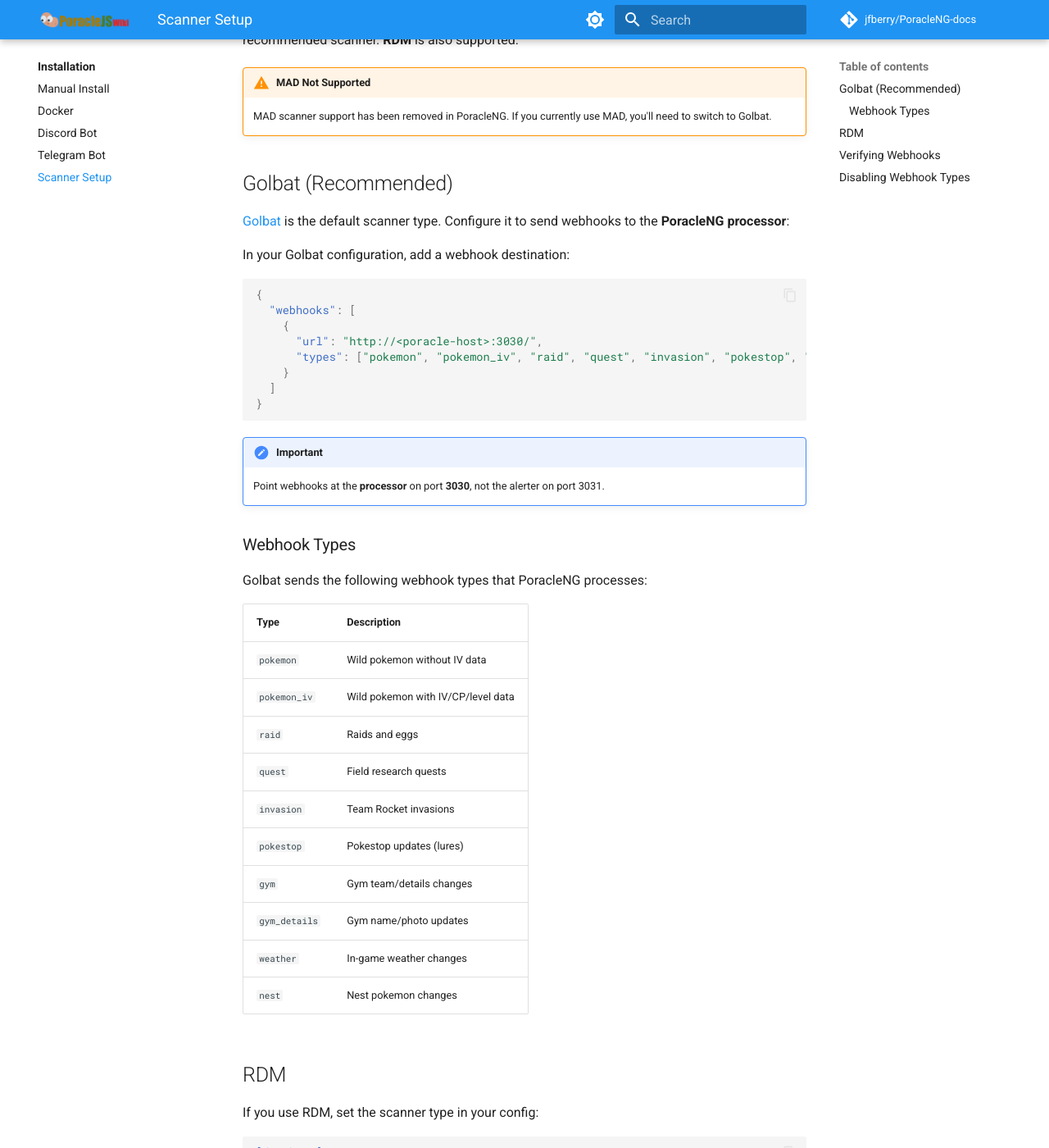
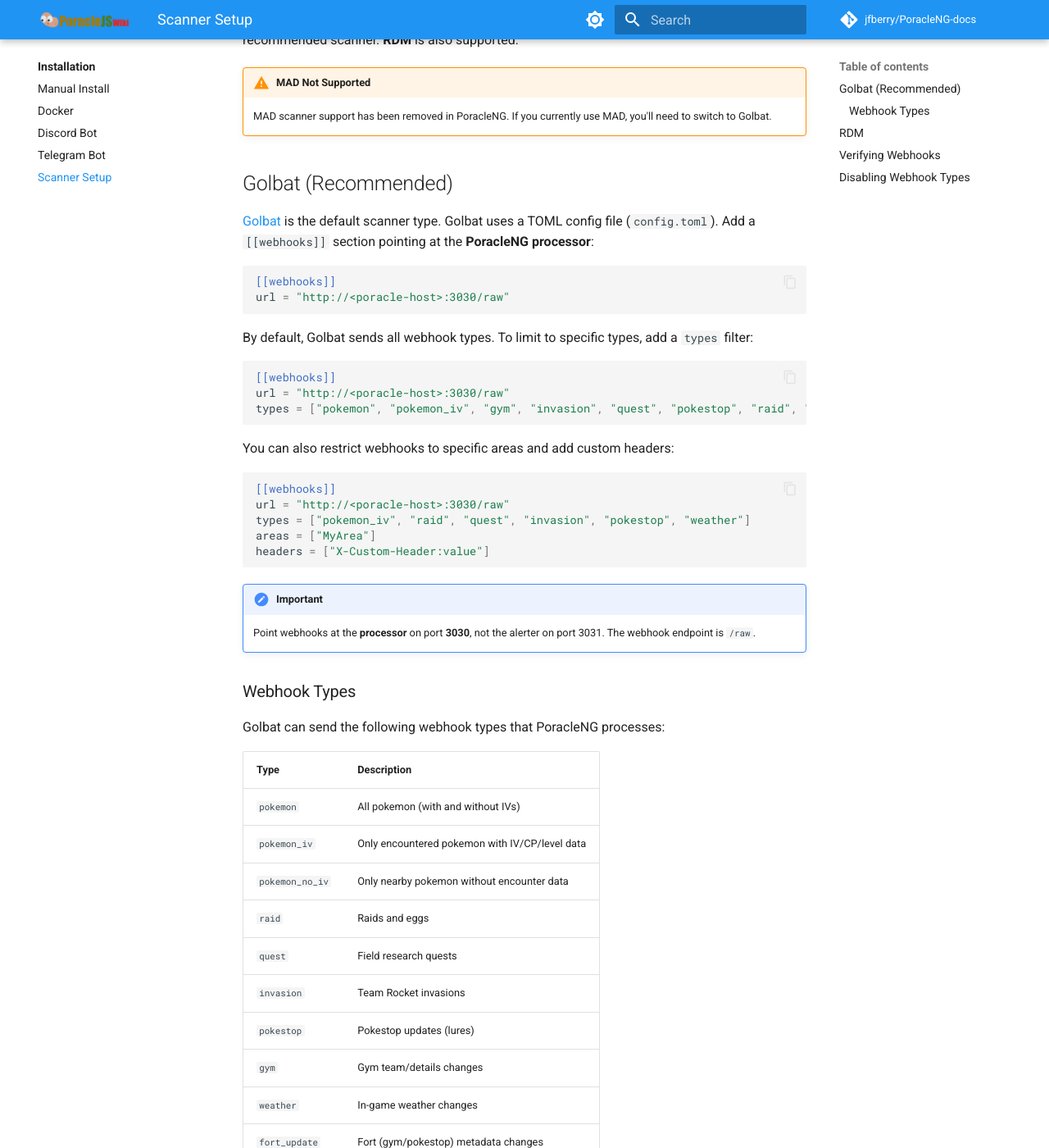
Before and after one commit to jfberry/PoracleNG-docs, an MkDocs documentation site: the page built from docs/installation/scanner.md, in a window 1280 px wide and 1400 px high, scrolled down 217 px. Shown: the whole window at 82% size. Built offline with MkDocs 1.6.1 and Material for MkDocs 9.7.7, drawn with Linux system fonts in a browser that asks for light colours; comment, search, counter and statistics services are not loaded.

Commit message:
Fix Golbat webhook configuration example
Use correct TOML [[webhooks]] syntax matching Golbat's actual config
format, with /raw endpoint and accurate webhook type names.

Co-Authored-By: Claude Opus 4.6 (1M context) <noreply@anthropic.com>

````diff
--- a/docs/installation/scanner.md
+++ b/docs/installation/scanner.md
@@ -7,40 +7,50 @@ PoracleNG receives Pokemon Go data via webhooks from a scanner. **Golbat** is th
 
 ## Golbat (Recommended)
 
-[Golbat](https://github.com/UnownHash/Golbat) is the default scanner type. Configure it to send webhooks to the **PoracleNG processor**:
+[Golbat](https://github.com/UnownHash/Golbat) is the default scanner type. Golbat uses a TOML config file (`config.toml`). Add a `[[webhooks]]` section pointing at the **PoracleNG processor**:
 
-In your Golbat configuration, add a webhook destination:
+```toml
+[[webhooks]]
+url = "http://<poracle-host>:3030/raw"
+```
 
-```json
-{
-  "webhooks": [
-    {
-      "url": "http://<poracle-host>:3030/",
-      "types": ["pokemon", "pokemon_iv", "raid", "quest", "invasion", "pokestop", "gym", "gym_details", "weather", "nest"]
-    }
-  ]
-}
+By default, Golbat sends all webhook types. To limit to specific types, add a `types` filter:
+
+```toml
+[[webhooks]]
+url = "http://<poracle-host>:3030/raw"
+types = ["pokemon", "pokemon_iv", "gym", "invasion", "quest", "pokestop", "raid", "weather", "fort_update"]
+```
+
+You can also restrict webhooks to specific areas and add custom headers:
+
+```toml
+[[webhooks]]
+url = "http://<poracle-host>:3030/raw"
+types = ["pokemon_iv", "raid", "quest", "invasion", "pokestop", "weather"]
+areas = ["MyArea"]
+headers = ["X-Custom-Header:value"]
 ```
 
 !!! important
-    Point webhooks at the **processor** on port **3030**, not the alerter on port 3031.
+    Point webhooks at the **processor** on port **3030**, not the alerter on port 3031. The webhook endpoint is `/raw`.
 
 ### Webhook Types
 
-Golbat sends the following webhook types that PoracleNG processes:
+Golbat can send the following webhook types that PoracleNG processes:
 
 | Type | Description |
 |------|-------------|
-| `pokemon` | Wild pokemon without IV data |
-| `pokemon_iv` | Wild pokemon with IV/CP/level data |
+| `pokemon` | All pokemon (with and without IVs) |
+| `pokemon_iv` | Only encountered pokemon with IV/CP/level data |
+| `pokemon_no_iv` | Only nearby pokemon without encounter data |
 | `raid` | Raids and eggs |
 | `quest` | Field research quests |
 | `invasion` | Team Rocket invasions |
 | `pokestop` | Pokestop updates (lures) |
 | `gym` | Gym team/details changes |
-| `gym_details` | Gym name/photo updates |
 | `weather` | In-game weather changes |
-| `nest` | Nest pokemon changes |
+| `fort_update` | Fort (gym/pokestop) metadata changes |
 
 ## RDM
 
````
